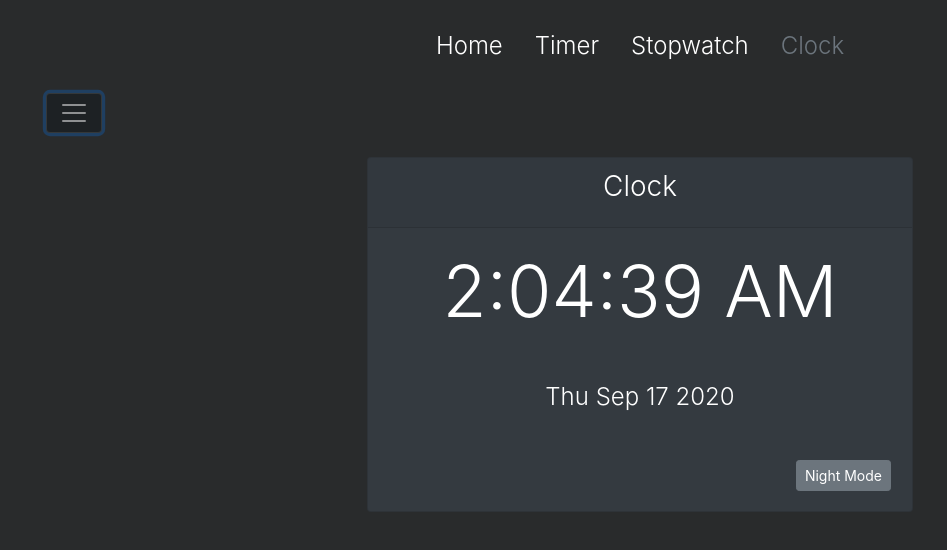
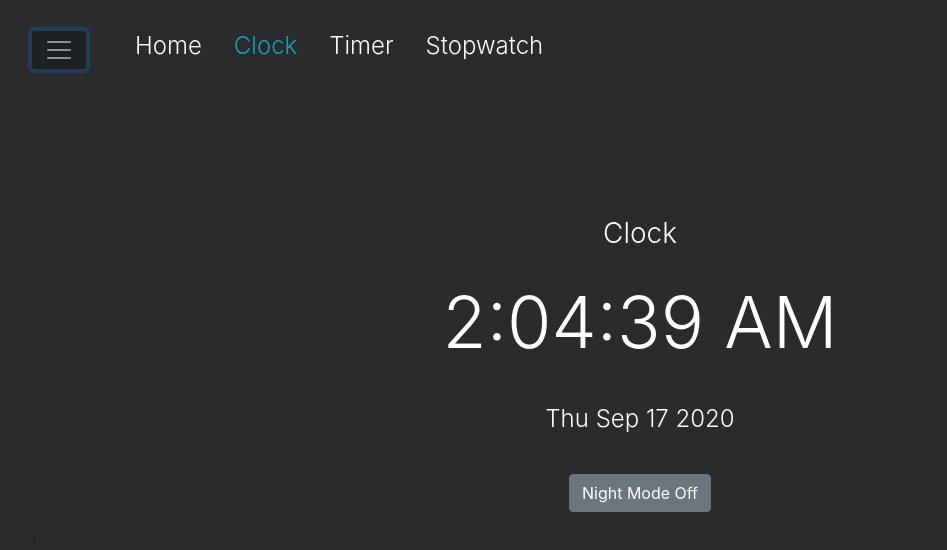
Before and after one commit to sanchez-hugo/time-widgets, a React (Create React App) app in the folder react-times/: page /clock in a window 1280 px wide. Both pictures are taken after a click on the button "Toggle navigation". Shown: the top 550 px of the page, without its empty margins (0-947 px from the left). Built offline with nearby package versions, Linux system fonts and the light colour scheme.

Commit message:
removed cards

```diff
--- a/react-times/src/App.jsx
+++ b/react-times/src/App.jsx
@@ -5,22 +5,27 @@ import Home from "./components/Home";
 import Stopwatch from "./components/Stopwatch";
 import Timer from "./components/Timer";
 import NavBar from "./layout/NavBar";
-import {BACKGROUND_COLOR} from "./services/colorService";
+import { BACKGROUND_COLOR } from "./services/colorService";
 
 class App extends Component {
+  state = {
+    showNavBar: true,
+  };
 
-  componentDidMount(){
+  componentDidMount() {
     document.body.style.backgroundColor = BACKGROUND_COLOR;
   }
 
+  toggleNavBar = () => {
+    this.setState({ showNavBar: !this.state.showNavBar });
+  };
+
   render() {
-
     return (
       <BrowserRouter>
         <div className="container-fluid">
-            <NavBar/>
-            <div>
-              {/* <hr className="bg-white"/> */}
+          {this.state.showNavBar ? <NavBar /> : null}
+          <div className="d-flex align-items-center" style={{ height: "75vh" }}>
             <Switch>
               <Route exact path="/">
                 <Home />
@@ -32,7 +37,7 @@ class App extends Component {
                 <Stopwatch />
               </Route>
               <Route path="/clock">
-                  <Clock />
+                <Clock toggleNavBar={this.toggleNavBar} />
               </Route>
             </Switch>
           </div>
--- a/react-times/src/components/Clock.jsx
+++ b/react-times/src/components/Clock.jsx
@@ -58,6 +58,7 @@ class Clock extends PureComponent {
 
   onNightModeClick = () => {
     this.toggleNightModeOn();
+    this.props.toggleNavBar();
   };
 
   toggleBackgroundColor = () => {
@@ -85,61 +86,52 @@ class Clock extends PureComponent {
       return (
         <button
           className={
-            isNightModeOn ? "btn btn-sm btn-dark" : "btn btn-sm btn-secondary"
+            isNightModeOn
+              ? "btn btn-sm btn-dark text-secondary"
+              : "btn btn-secondary"
           }
           onClick={this.onNightModeClick}
         >
-          Night Mode
+          {isNightModeOn ? "Night Mode On" : "Night Mode Off"}
         </button>
       );
     };
 
     return (
       <div className="container-fluid p-3">
-        {isNightModeOn ? (
-          <div
-            className="justify-content-center text-light"
-            onClick={this.onNightModeClick}
-          >
-            <div className="row justify-content-center font-weight-light">
-              <h1 className="display-2">
-                {timeString ? timeString : `Getting time...`}
-              </h1>
-            </div>
-            <div className="row justify-content-center">
-              <p className="h3 font-weight-light">
-                {dateString ? dateString : `Getting date...`}
-              </p>
-            </div>
-          </div>
-        ) : (
         <div className="row justify-content-center px-md-5">
           <div className="col-md-6">
-              <div className="card bg-dark text-white">
-                <div className="card-header text-center">
+            <div
+              className={
+                isNightModeOn ? "text-secondary" : "text-white"
+              }
+            >
+              {isNightModeOn ? null : (
+                <div className="text-center">
                   <h3 className="card-title font-weight-light">Clock</h3>
                 </div>
-                <div className="card-body">
+              )}
+              <div className="p-3">
                 <div className="row justify-content-center">
                   <h1 className="text-center display-3">
                     {timeString ? timeString : `Getting time...`}
                   </h1>
                 </div>
               </div>
-                <div className="card-body">
+              <div className="p-3">
                 <div className="text-center font-weight-light h4">
                   {dateString ? dateString : `Getting date...`}
                 </div>
               </div>
-                <div className="card-body">
-                  <div className="row justify-content-end px-3">
+              <div className="p-3">
+                <div className="row justify-content-center">
                   <NightModeButton />
                 </div>
               </div>
             </div>
           </div>
         </div>
-        )}
+        )
       </div>
     );
   }
--- a/react-times/src/components/Home.jsx
+++ b/react-times/src/components/Home.jsx
@@ -3,20 +3,20 @@ import React, { Component } from "react";
 class Home extends Component {
   render() {
     return (
-      <div className="d-flex align-items-center" style={{height: "75vh"}}>
+
         <div className="container-fluid text-white">
           <div className="text-center font-weight-light h4">
             A simple{" "}
+            <a className="text-info" href="/Clock">
+              Clock
+            </a>
+            ,{" "}
             <a className="text-info" href="/timer">
               Timer
             </a>
-            ,{" "}
+            {` and `}
             <a className="text-info" href="/stopwatch">
               Stopwatch
-            </a>
-            , and{" "}
-            <a className="text-info" href="/Clock">
-              Clock
             </a>
             .
           </div>
@@ -24,7 +24,7 @@ class Home extends Component {
             Built with React.js and styled with Bootstrap.
           </div>
         </div>
-      </div>
+
     );
   }
 }
--- a/react-times/src/components/Stopwatch.jsx
+++ b/react-times/src/components/Stopwatch.jsx
@@ -171,11 +171,11 @@ class Stopwatch extends Component {
       <div className="container-fluid p-3">
         <div className="row justify-content-center px-md-5">
           <div className="col-md-6">
-            <div className="card bg-dark text-white">
-              <div className="card-header text-center">
+            <div className="text-white">
+              <div className="text-center">
                 <h3 className="card-title font-weight-light">Stopwatch</h3>
               </div>
-              <div className="card-body">
+              <div className="p-3">
                 <div className="row justify-content-center">
                   {this.state.status.isComplete ? (
                     <div
@@ -237,7 +237,7 @@ class Stopwatch extends Component {
                   </div>
                 </div>
               </div>
-              <div className="card-body">
+              <div className="p-3">
                 <div className="row justify-content-center px-3">
                   <div className=" btn-group">
                     {this.state.status.hasStarted ? (
--- a/react-times/src/components/Timer.jsx
+++ b/react-times/src/components/Timer.jsx
@@ -247,11 +247,11 @@ class Timer extends Component {
       <div className="container-fluid p-3">
         <div className="row justify-content-center px-md-5">
           <div className="col-md-6">
-            <div className="card bg-dark text-white">
-              <div className="card-header text-center">
+            <div className="text-white">
+              <div className="text-center">
                 <h3 className="card-title font-weight-light">Timer</h3>
               </div>
-              <div className="card-body">
+              <div className="p-3">
                 <div className="row justify-content-center">
                   {this.state.status.isComplete ? (
                     <div
@@ -319,7 +319,7 @@ class Timer extends Component {
                   </div>
                 </div>
               </div>
-              <div className="card-body">
+              <div className="p-3">
                 <div className="row justify-content-center px-3">
                   <div className="col-sm-12 col-md-10 row justify-content-between">
                     <data
@@ -381,7 +381,7 @@ class Timer extends Component {
                   </div>
                 </div>
               </div>
-              <div className="card-body">
+              <div className="p-3">
                 <div className="row justify-content-center px-3">
                   <div className=" btn-group">
                     <button
--- a/react-times/src/layout/NavBar.jsx
+++ b/react-times/src/layout/NavBar.jsx
@@ -10,53 +10,7 @@ const NavBar = () => {
   };
 
   return (
-    <div className="container-fluid mt-3">
-      {Toggle ? (
-        <div className="navbar justify-content-center">
-          <ul className="nav">
-            <li className="nav-item">
-              <NavLink
-                className="h4 font-weight-light nav-link text-white"
-                exact
-                to="/"
-                activeClassName="text-secondary"
-              >
-                Home
-              </NavLink>
-            </li>
-            <li className="nav-item">
-              <NavLink
-                className="h4 font-weight-light nav-link text-white"
-                exact
-                to="/timer"
-                activeClassName="text-secondary"
-              >
-                Timer
-              </NavLink>
-            </li>
-            <li className="nav-item">
-              <NavLink
-                className="h4 font-weight-light nav-link text-white"
-                exact
-                to="/stopwatch"
-                activeClassName="text-secondary"
-              >
-                Stopwatch
-              </NavLink>
-            </li>
-            <li className="nav-item">
-              <NavLink
-                className="h4 font-weight-light nav-link text-white"
-                exact
-                to="/clock"
-                activeClassName="text-secondary"
-              >
-                Clock
-              </NavLink>
-            </li>
-          </ul>
-        </div>
-      ) : null}
+    <div className="container-fluid pt-3 row">
       <nav className="navbar navbar-dark justify-content-left">
         <button
           className="btn btn-sm navbar-toggler bg-dark"
@@ -67,6 +21,48 @@ const NavBar = () => {
           <span className="navbar-toggler-icon"></span>
         </button>
       </nav>
+      <ul className={Toggle ? "nav navbar" : "d-none"}>
+        <li className="nav-item">
+          <NavLink
+            className="h4 font-weight-light nav-link text-white"
+            exact
+            to="/"
+            activeClassName="text-info"
+          >
+            Home
+          </NavLink>
+        </li>
+        <li className="nav-item">
+          <NavLink
+            className="h4 font-weight-light nav-link text-white"
+            exact
+            to="/clock"
+            activeClassName="text-info"
+          >
+            Clock
+          </NavLink>
+        </li>
+        <li className="nav-item">
+          <NavLink
+            className="h4 font-weight-light nav-link text-white"
+            exact
+            to="/timer"
+            activeClassName="text-info"
+          >
+            Timer
+          </NavLink>
+        </li>
+        <li className="nav-item">
+          <NavLink
+            className="h4 font-weight-light nav-link text-white"
+            exact
+            to="/stopwatch"
+            activeClassName="text-info"
+          >
+            Stopwatch
+          </NavLink>
+        </li>
+      </ul>
     </div>
   );
 };
```
Lines whose indentation alone changed are shown as unchanged.
